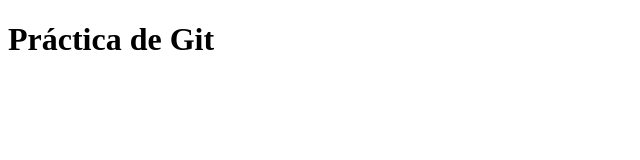
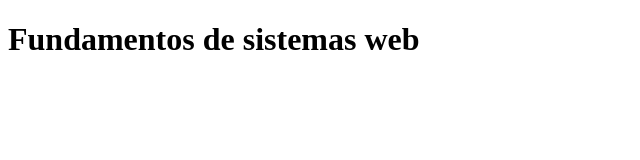
Before and after one commit to diegohidalgomerizalde1007-bot/practica1, a plain HTML site: page index.html in a window 1280 px wide. Shown: the whole page, without its empty margins (0-640 px from the left). Drawn offline with Linux system fonts and the light colour scheme.

Commit message:
Actualiza el encabezado principal

```diff
--- a/index.html
+++ b/index.html
@@ -5,6 +5,6 @@
     <title>Práctica de Git</title>
 </head>
 <body>
-    <h1>Práctica de Git</h1>
+    <h1>Fundamentos de sistemas web</h1>
 </body>
 </html>
```
